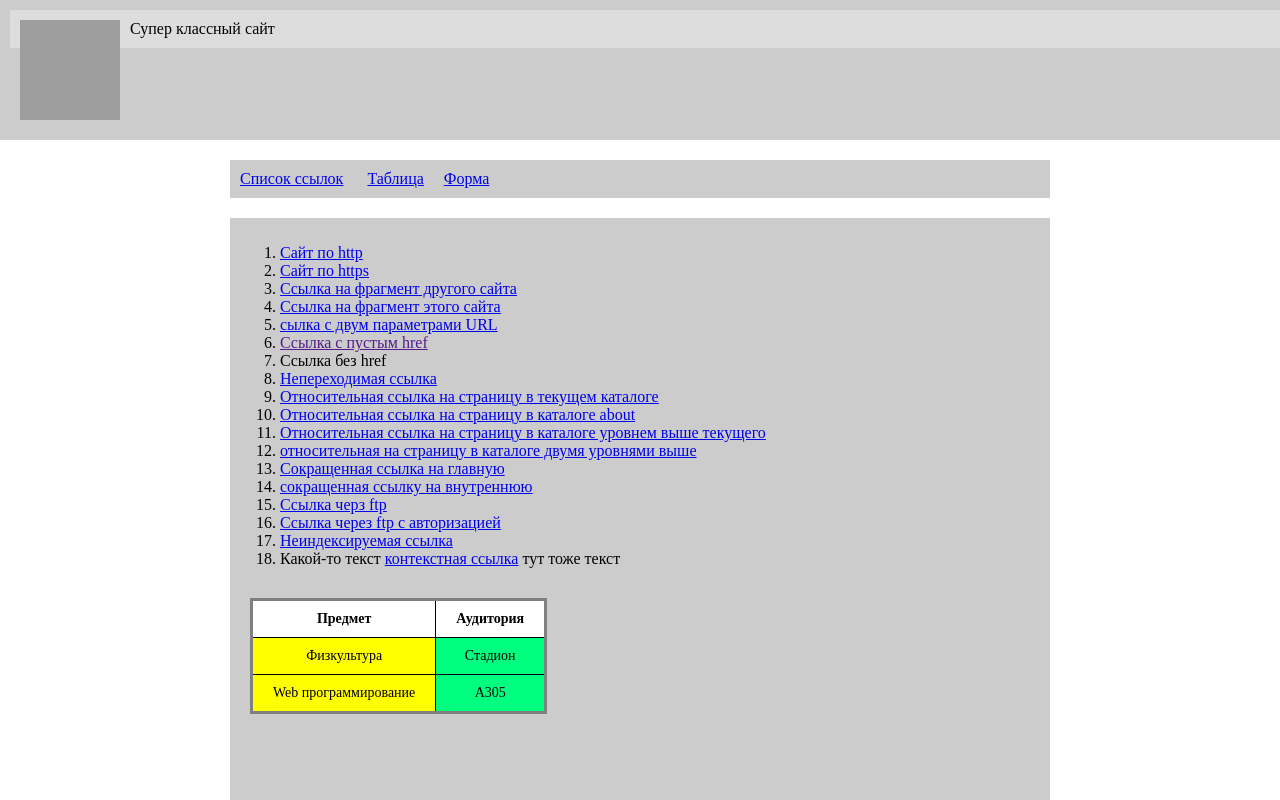
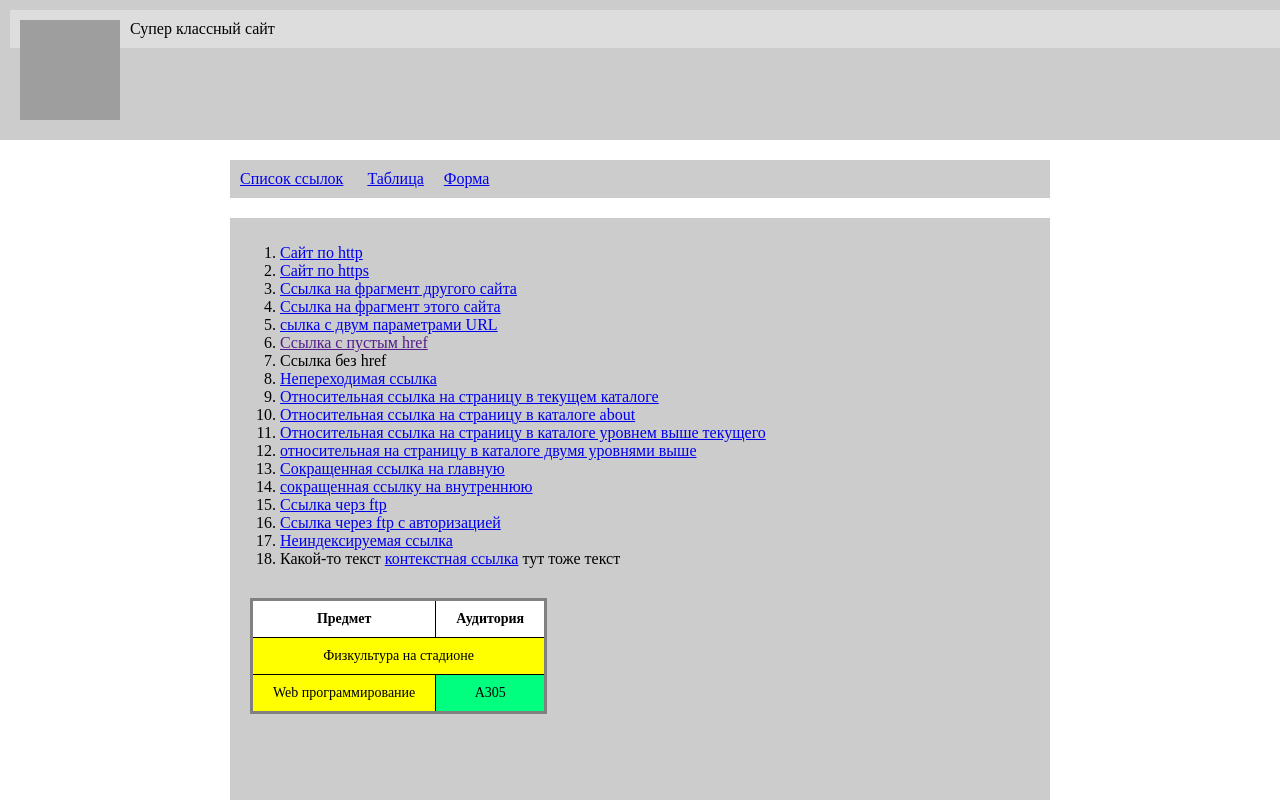
Before and after one commit to timxx21/timxx22.github.io, a plain HTML site: page index.html in a window 1280 px wide. Shown: the top 800 px of the page. Drawn offline with Linux system fonts and the light colour scheme; grey boxes are pictures that could not be loaded.

Commit message:
Update index.html

```diff
--- a/index.html
+++ b/index.html
@@ -46,8 +46,7 @@
 						<th>Аудитория</th>
 					</tr>
 					<tr>
-						<td>Физкультура</td>
-						<td>Стадион</td>
+						<td colspan="2"> Физкультура на стадионе </td>
 					<tr>
 					<tr>
 						<td> Web программирование </td>
```
